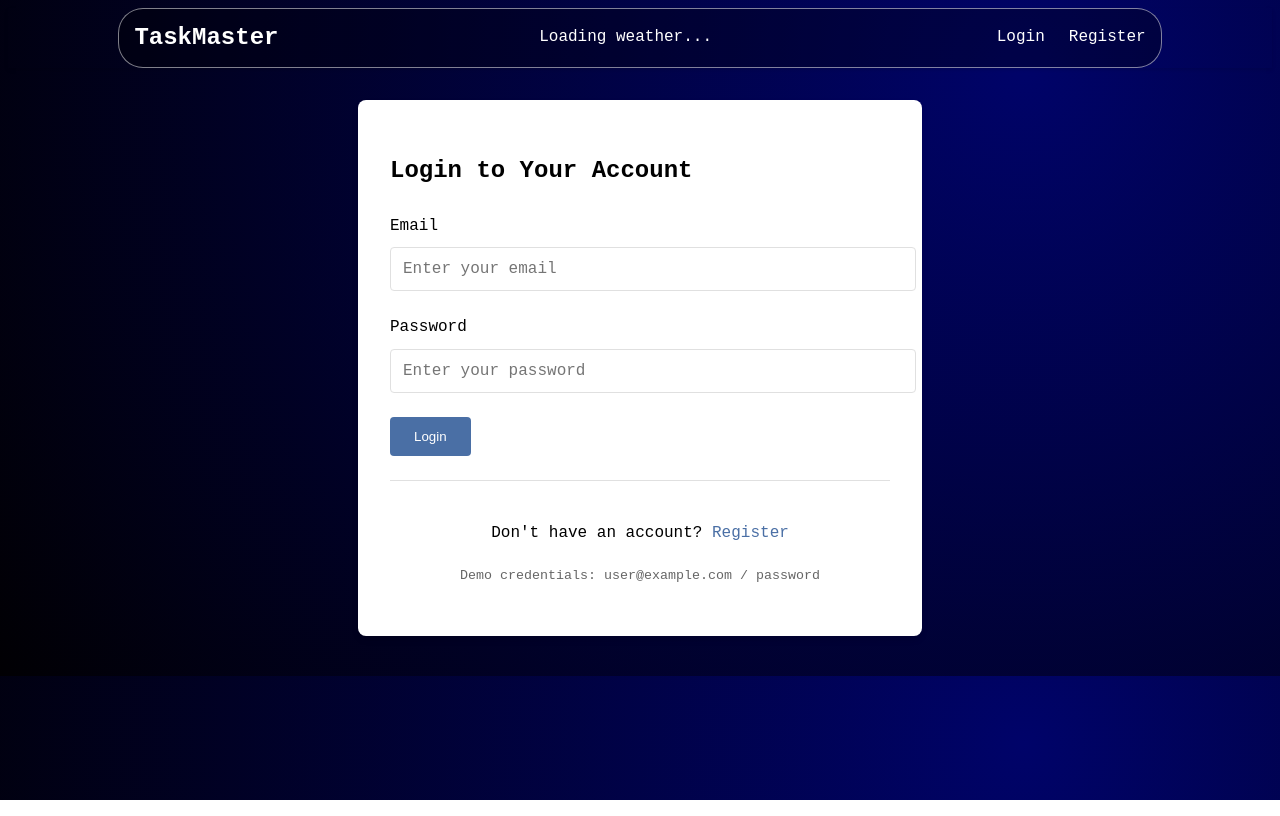
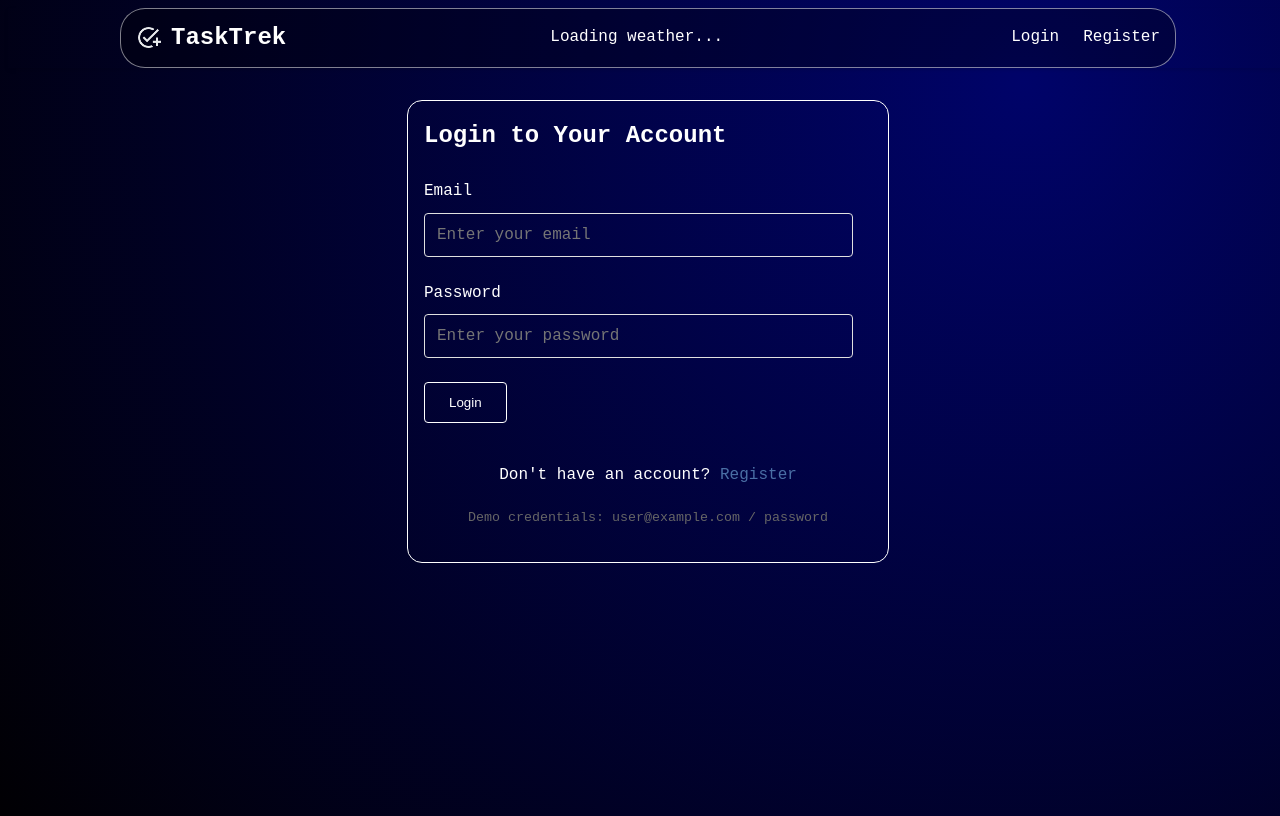
Before and after one commit to SamP231004/QuadB-Tech-_ToDo-Application, a React (Vite) app: page /login in a window 1280 px wide. Built offline with nearby package versions, Linux system fonts and the light colour scheme; no server answers; a web font is replaced by a local one.

Commit message:
updated CSS

```diff
--- a/src/App.css
+++ b/src/App.css
@@ -13,6 +13,8 @@ body {
   background: radial-gradient(circle at 80% 10%, #000369, #010003);
   line-height: 1.6;
   overflow: hidden;
+  height: 100vh;
+  width: 100vw;
 }
 
 /* ************************************************************************************************************************* */
@@ -38,6 +40,17 @@ body {
   flex-direction: column;
 }
 
+.logo {
+  display: flex;
+  align-items: center;
+  gap:10px;
+}
+.logo img {
+  height: 25px;
+  width: 25px;
+  /* filter: invert(1); */
+}
+
 /* ************************************************************************************************************************* */
 
 .header-content {
@@ -59,14 +72,16 @@ body {
 /* ************************************************************************************************************************* */
 
 .tasks-main {
-  background-color: rgba(255, 255, 255);
+  /* background-color: rgba(255, 255, 255); */
+  /* background-color: red; */
+  color: white;
   border-radius: 15px;
-  box-shadow: 0 4px 6px rgba(0, 0, 0, 0.1);
   padding: 1.5rem;
   width: 90vw;
   height: 80vh;
   overflow: scroll;
 }
+
 .tasks-main::-webkit-scrollbar {
   width: 0px;
 }
@@ -76,10 +91,12 @@ body {
 }
 
 .task-form {
-  background-color: #f5f7fa;
+  /* background-color: #f5f7fa; */
   padding: 1.5rem;
   border-radius: 8px;
 }
+
+/* ************************************************************************************************************************* */
 
 .task-list-container {
   position: relative;
@@ -90,7 +107,7 @@ body {
 }
 
 .task-item {
-  background-color: white;
+  /* background-color: white; */
   border: 1px solid #e0e0e0;
   border-radius: 8px;
   padding: 1.5rem;
@@ -110,7 +127,7 @@ body {
 .task-header {
   display: flex;
   justify-content: space-between;
-  align-items: flex-start;
+  align-items: center;
   margin-bottom: 1rem;
 }
 
@@ -135,6 +152,8 @@ body {
   color: white;
 }
 
+/* ************************************************************************************************************************* */
+
 .nav-menu {
   display: flex;
   align-items: center;
@@ -150,6 +169,8 @@ body {
   color: #6989b9;
 }
 
+/* ************************************************************************************************************************* */
+
 .user-menu {
   display: flex;
   align-items: center;
@@ -160,6 +181,8 @@ body {
   margin-right: 1rem;
   color: white;
 }
+
+/* ************************************************************************************************************************* */
 
 .btn-logout {
   background: transparent;
@@ -176,9 +199,9 @@ body {
 }
 
 .btn-primary {
-  background-color: #4a6fa5;
+  background-color: transparent;
+  border: 1px solid white;
   color: white;
-  border: none;
   padding: 0.75rem 1.5rem;
   border-radius: 4px;
   font-weight: 500;
@@ -188,13 +211,8 @@ body {
 }
 
 .btn-primary:hover {
-  background-color: #3a5a8c;
+  box-shadow: 0px 0px 10px 5px rgba(255, 255, 255, 0.1);
   color: white;
-}
-
-.btn-primary:disabled {
-  background-color: #bdbdbd;
-  cursor: not-allowed;
 }
 
 .btn-secondary {
@@ -214,13 +232,15 @@ body {
   color: white;
 }
 
+/* ************************************************************************************************************************* */
+
 .form-group {
   margin-bottom: 1.5rem;
 }
 
 .form-row {
   display: flex;
-  gap: 1rem;
+  gap: 5rem;
   margin-bottom: 1.5rem;
 }
 
@@ -228,6 +248,8 @@ body {
   flex: 1;
   margin-bottom: 0;
 }
+
+/* ************************************************************************************************************************* */
 
 label {
   display: block;
@@ -240,11 +262,14 @@ textarea,
 select {
   width: 100%;
   padding: 0.75rem;
+  background-color: transparent;
+  border: 1px solid white;
   border: 1px solid #e0e0e0;
   border-radius: 4px;
   font-family: inherit;
   font-size: 1rem;
   transition: border-color 0.3s ease;
+  color: white;
 }
 
 input:focus,
@@ -265,20 +290,38 @@ textarea {
   font-size: 0.9rem;
 }
 
+option {
+  color: black;
+  background-color: transparent;
+}
+
+/* ************************************************************************************************************************* */
+
 .auth-container {
   display: flex;
   justify-content: center;
   align-items: center;
   padding: 2rem 1rem;
+
 }
 
 .auth-card {
-  background-color: white;
-  border-radius: 8px;
-  box-shadow: 0 4px 6px rgba(0, 0, 0, 0.1);
-  padding: 2rem;
+  /* background-color: white; */
+  border: 1px solid white;
+  color: white;
+  border-radius: 15px;
+  /* box-shadow: 0 4px 6px rgba(0, 0, 0, 0.1); */
+  padding: 1rem;
   width: 100%;
-  max-width: 500px;
+  max-width: 35vw;
+}
+
+.auth-card input {
+  width: 90%;
+}
+
+.auth-card h2 {
+  margin-top: 0;
 }
 
 .auth-form {
@@ -286,11 +329,13 @@ textarea {
 }
 
 .auth-footer {
-  margin-top: 1.5rem;
+  /* margin-top: 1.5rem; */
   text-align: center;
-  border-top: 1px solid #e0e0e0;
+  /* border-top: 1px solid #e0e0e0; */
   padding-top: 1.5rem;
 }
+
+/* ************************************************************************************************************************* */
 
 .link {
   color: #4a6fa5;
@@ -307,6 +352,9 @@ textarea {
   color: #666666;
 }
 
+
+/* ************************************************************************************************************************* */
+
 .tasks-page {
   padding: 1rem 0;
 }
@@ -317,8 +365,6 @@ textarea {
   gap: 2rem;
 }
 
-
-
 .no-tasks,
 .loading {
   text-align: center;
@@ -328,23 +374,23 @@ textarea {
 
 .task-filters {
   display: flex;
-  flex-direction: column;
-  gap: 1rem;
-  margin-top: 1rem;
+  /* flex-direction: column; */
+  gap: 3rem;
+  /* margin-top: 1rem; */
   padding: 1rem;
-  background-color: #f5f7fa;
+  /* background-color: #f5f7fa; */
+  background: transparent;
+  ;
   border-radius: 8px;
 }
 
-
+/* ************************************************************************************************************************* */
 
 .filter-group {
   display: flex;
   flex-direction: column;
   gap: 0.5rem;
 }
-
-
 
 .filter-label {
   font-weight: 500;
@@ -358,9 +404,9 @@ textarea {
 }
 
 .filter-btn {
-  background-color: white;
-  border: 1px solid #e0e0e0;
-  color: #333333;
+  background-color: transparent;
+  border: 1px solid white;
+  color: white;
   padding: 0.5rem 0.75rem;
   border-radius: 4px;
   font-size: 0.9rem;
@@ -369,58 +415,42 @@ textarea {
 }
 
 .filter-btn:hover {
-  border-color: #4a6fa5;
+  box-shadow: 0px 0px 10px 5px rgba(255, 255, 255, 0.1);
 }
 
 .filter-btn.active {
-  background-color: #4a6fa5;
-  border-color: #4a6fa5;
-  color: white;
+  /* background-color: #4a6fa5; */
+  box-shadow: 0px 0px 10px 5px rgba(255, 255, 255, 0.1);
 }
 
 .filter-btn.priority-high {
-  border-color: #f44336;
-  color: #f44336;
+  border: 1px solid red;
+  color: red;
 }
 
 .filter-btn.priority-high.active {
-  background-color: #f44336;
-  color: white;
+  box-shadow: 0px 0px 10px 5px rgb(255, 0, 0, 0.5);
 }
 
 .filter-btn.priority-medium {
-  border-color: #ff9800;
-  color: #ff9800;
+  border: 1px solid yellow;
+  color: yellow;
 }
 
 .filter-btn.priority-medium.active {
-  background-color: #ff9800;
-  color: white;
+  box-shadow: 0px 0px 10px 5px rgba(255, 255, 0, 0.5)
 }
 
 .filter-btn.priority-low {
-  border-color: #4caf50;
-  color: #4caf50;
+  border: 1px solid green;
+  color: green
 }
 
 .filter-btn.priority-low.active {
-  background-color: #4caf50;
-  color: white;
+  box-shadow: 0px 0px 10px 5px rgba(0, 128, 0, 0.5)
 }
 
-
-
-.priority-high {
-  background-color: #f44336;
-}
-
-.priority-medium {
-  background-color: #ff9800;
-}
-
-.priority-low {
-  background-color: #4caf50;
-}
+/* ************************************************************************************************************************* */
 
 .task-description {
   margin-bottom: 1rem;
@@ -437,6 +467,8 @@ textarea {
   display: flex;
   gap: 0.5rem;
 }
+
+/* ************************************************************************************************************************* */
 
 .btn-edit,
 .btn-delete,
@@ -489,6 +521,8 @@ textarea {
   background-color: #333333;
 }
 
+/* ************************************************************************************************************************* */
+
 .completed-title {
   text-decoration: line-through;
   color: #666666;
@@ -496,6 +530,10 @@ textarea {
 
 .task-item.editing {
   border-left: 4px solid #2196f3;
+}
+
+.task-item h3 {
+  margin: 0;
 }
 
 .edit-form {
@@ -508,78 +546,4 @@ textarea {
   justify-content: flex-end;
 }
 
-/* .weather-widget {
-  background-color: white;
-  border-radius: 8px;
-  padding: 1.5rem;
-  overflow: hidden;
-} */
-
-/* .location-form {
-  display: flex;
-  gap: 0.5rem;
-  margin-bottom: 1.5rem;
-}
-
-.location-input {
-  flex: 1;
-}
-
-.btn-location {
-  background-color: #4a6fa5;
-  color: white;
-  border: none;
-  padding: 0.75rem 1rem;
-  border-radius: 4px;
-  cursor: pointer;
-  transition: background-color 0.3s ease;
-}
-
-.btn-location:hover {
-  background-color: #3a5a8c;
-} */
-
-/* .weather-loading,
-.weather-error {
-  text-align: center;
-  padding: 1rem 0;
-  color: #666666;
-}
-
-.weather-content {
-  position: relative;
-}
-
-.weather-header {
-  display: flex;
-  align-items: center;
-  gap: 1rem;
-  margin-bottom: 1rem;
-}
-
-.weather-icon {
-  font-size: 2.5rem;
-  line-height: 1;
-}
-
-.weather-location {
-  font-weight: 500;
-  font-size: 1.1rem;
-}
-
-.weather-temp {
-  font-size: 1.5rem;
-  font-weight: 700;
-}
-
-.weather-condition {
-  font-size: 0.9rem;
-  color: #666666;
-  text-transform: capitalize;
-}
-
-.weather-details {
-  display: flex;
-  justify-content: space-between;
-  margin-bottom: 1rem;
-} */
+/* ************************************************************************************************************************* */
--- a/src/components/Layout/Header.jsx
+++ b/src/components/Layout/Header.jsx
@@ -2,6 +2,8 @@ import React, { useState, useEffect } from 'react';
 import { useDispatch, useSelector } from 'react-redux';
 import { Link, useNavigate } from 'react-router-dom';
 import { logout } from '../../redux/actions/authActions';
+
+import logo from './logo.png';
 
 const Header = () => {
     const { isAuthenticated, user } = useSelector((state) => state.auth);
@@ -63,7 +65,8 @@ const Header = () => {
             <div className="container">
                 <div className="header-content">
                     <Link to="/" className="logo">
-                        <h1>TaskMaster</h1>
+                        <img src={logo} alt="" />
+                        <h1>TaskTrek</h1>
                     </Link>
                     <div className="weather-display">
                         {loading && <p>Loading weather...</p>}
```
Also changed, not shown: src/components/Layout/logo.png (added).
